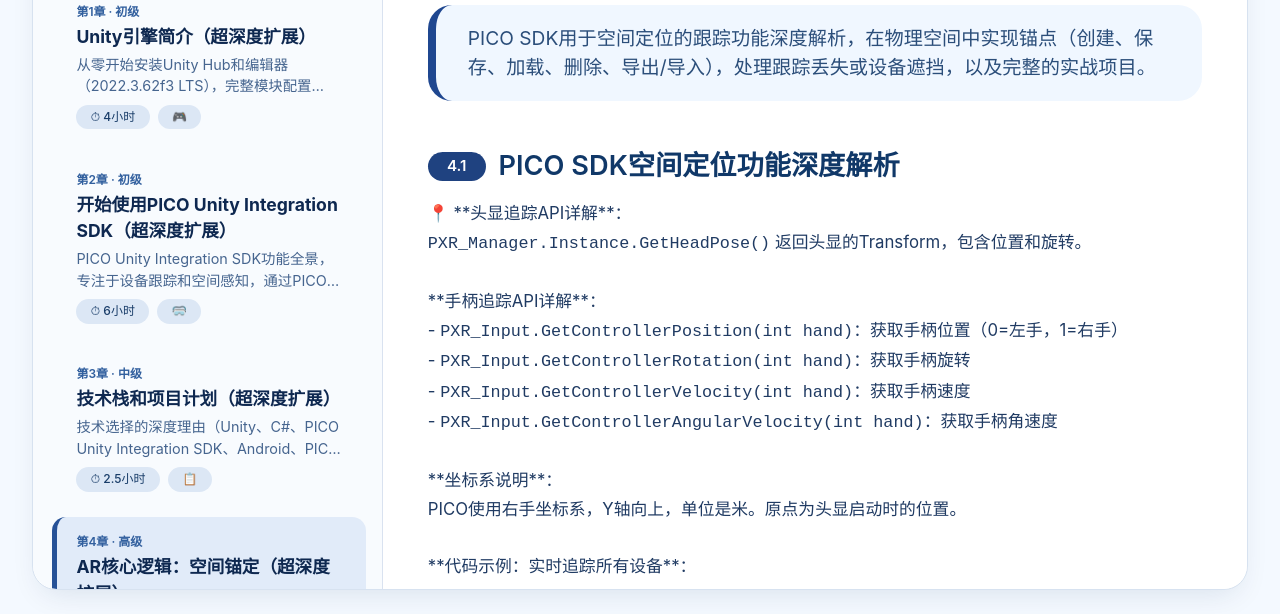
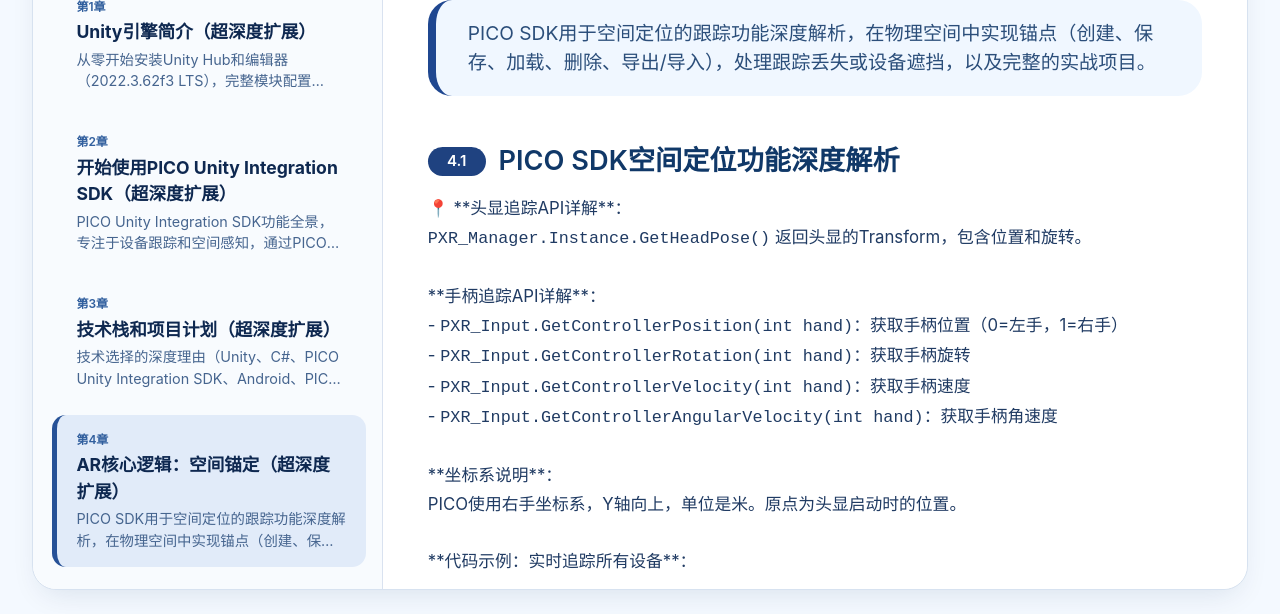
Before and after one commit to sakura-Dai/GRP-Team1-OER, a plain HTML site: page index.html in a window 1280 px wide. Shown: the part 186-800 px from the top of the page. Drawn offline with Linux system fonts and the light colour scheme.

Commit message:
Update index.html

```diff
--- a/index.html
+++ b/index.html
@@ -145,8 +145,6 @@
         .chapter-item .chapter-idx { font-size: 0.75rem; font-weight: 600; color: #315f9e; margin-bottom: 0.2rem; }
         .chapter-item .chapter-title { font-weight: 650; font-size: 1.1rem; color: #0e2850; margin-bottom: 0.2rem; }
         .chapter-item .chapter-desc { font-size: 0.9rem; color: #46658f; display: -webkit-box; -webkit-line-clamp: 2; -webkit-box-orient: vertical; overflow: hidden; }
-        .chapter-meta-tags { display: flex; gap: 0.5rem; margin-top: 0.5rem; flex-wrap: wrap; }
-        .chapter-meta-tags span { background: #dce7f5; color: #193d69; padding: 0.2rem 0.9rem; border-radius: 30px; font-size: 0.75rem; font-weight: 500; }
 
         /* 右侧内容区 */
         .content-area {
@@ -268,16 +266,22 @@
         .chapter-content-block li {
             margin-bottom: 0.3rem;
         }
+        .image-container {
+            text-align: center;
+            margin: 2rem 0;
+        }
+        .image-container img {
+            max-width: 100%;
+            border-radius: 8px;
+            box-shadow: 0 4px 12px rgba(0,0,0,0.1);
+            display: inline-block;
+        }
     </style>
 </head>
 <body>
     <div class="app-header">
         <div class="logo-area">
-            <h1>Unity + PICO SDK 深度扩展教程 <small>十全详细版·最终修订</small></h1>
-        </div>
-        <div class="header-actions">
-            <div class="search-wrapper"><input placeholder="搜索教程…" id="searchInput"><button>⌘K</button></div>
-            <div class="badge-light">📘 共8章 · 修订版</div>
+            <h1>Unity + PICO SDK 深度扩展教程</h1>
         </div>
     </div>
 
@@ -293,12 +297,12 @@
 
     <script>
         (function(){
-            // ==================== 深度扩展后的章节内容（所有reason已移除） ====================
+            // ==================== 深度扩展后的章节内容（所有reason已移除，删除了difficulty/duration/icon） ====================
             const tutorialData = { chapters: [] };
 
             // ========= 第1章 Unity引擎简介 =========
             tutorialData.chapters.push({
-                id: 1, title: "Unity引擎简介（超深度扩展）", difficulty: "初级", duration: "4小时", icon: "🎮",
+                id: 1, title: "Unity引擎简介（超深度扩展）",
                 description: "从零开始安装Unity Hub和编辑器（2022.3.62f3 LTS），完整模块配置（Android, Windows），编辑器五视图精讲，游戏对象和组件架构深度剖析。",
                 sections: [
                     { title: "1.1 Unity Hub安装与编辑器版本选择（含故障排除）",
@@ -421,7 +425,7 @@
 
             // ========= 第2章 开始使用PICO Unity Integration SDK =========
             tutorialData.chapters.push({
-                id: 2, title: "开始使用PICO Unity Integration SDK（超深度扩展）", difficulty: "初级", duration: "6小时", icon: "🥽",
+                id: 2, title: "开始使用PICO Unity Integration SDK（超深度扩展）",
                 description: "PICO Unity Integration SDK功能全景，专注于设备跟踪和空间感知，通过PICO开发者Portal集成SDK，为PICO设备配置项目设置，创建一个基本的AR跟踪应用并解决常见问题。",
                 sections: [
                     { title: "2.1 SDK功能全景：设备跟踪与空间感知详解",
@@ -541,7 +545,7 @@
 
             // ========= 第3章 技术栈和项目计划 =========
             tutorialData.chapters.push({
-                id: 3, title: "技术栈和项目计划（超深度扩展）", difficulty: "中级", duration: "2.5小时", icon: "📋",
+                id: 3, title: "技术栈和项目计划（超深度扩展）",
                 description: "技术选择的深度理由（Unity、C#、PICO Unity Integration SDK、Android、PICO 4 VR头戴设备、GitHub）， PICO SDK与其他AR框架的全面比较。",
                 sections: [
                     { title: "3.1 技术选型深度理由（含数据支撑）",
@@ -584,7 +588,7 @@
 
             // ========= 第4章 AR核心逻辑：空间锚定 =========
             tutorialData.chapters.push({
-                id: 4, title: "AR核心逻辑：空间锚定（超深度扩展）", difficulty: "高级", duration: "6小时", icon: "📍",
+                id: 4, title: "AR核心逻辑：空间锚定（超深度扩展）",
                 description: "PICO SDK用于空间定位的跟踪功能深度解析，在物理空间中实现锚点（创建、保存、加载、删除、导出/导入），处理跟踪丢失或设备遮挡，以及完整的实战项目。",
                 sections: [
                     { title: "4.1 PICO SDK空间定位功能深度解析",
@@ -809,7 +813,7 @@
 
             // ========= 第5章 核心游戏逻辑开发 =========
             tutorialData.chapters.push({
-                id: 5, title: "核心游戏逻辑开发（超深度扩展）", difficulty: "中级", duration: "6小时", icon: "⚡",
+                id: 5, title: "核心游戏逻辑开发（超深度扩展）",
                 description: "输入处理的模块化设计，基于Unity物理的弹射系统深度解析，碰撞检测与伤害计算（接口设计），对象池优化，健康UI实现。",
                 sections: [
                     { title: "5.1 输入处理模块化设计（完整框架）",
@@ -1092,7 +1096,8 @@
 
             // ========= 第6章 项目前期准备与利益相关者分析 =========
             tutorialData.chapters.push({
-                id: 6, title: "Project Preparation and Stakeholder Analysis",                 description: "Document the preparatory phase following a project win and prior to formal engagement with stakeholders, including team reflection, research, and background analysis.",
+                id: 6, title: "Project Preparation and Stakeholder Analysis",
+                description: "Document the preparatory phase following a project win and prior to formal engagement with stakeholders, including team reflection, research, and background analysis.",
                 sections: [
                     {
                         title: "Preparing for the Transition Period and Stakeholder Analysis",
@@ -1146,7 +1151,7 @@
                         <p>Good communication is key to stakeholder meetings. Instead of being stuck to the agenda, it's important to go with the flow of the conversation. If we've already gone over certain points in a previous conversation, it's probably best to avoid repeating them. Otherwise, we might end up frustrating the stakeholders. Also, if you ask the same questions over and over, it might make your team look unprepared and disorganized.</p>
                         <p>To improve communication, we recommend:</p>
                         <ul>
-                            <li><strong>Reading the room:</strong> Pay attention to stakeholders’ engagement levels and adapt accordingly.</li>
+                            <li><strong>Reading the room:</strong> Pay attention to stakeholders' engagement levels and adapt accordingly.</li>
                             <li><strong>Avoiding excessive repetition:</strong> Be mindful of what has already been discussed and prevent redundancy.</li>
                         </ul>
 
@@ -1162,7 +1167,7 @@
                         <ul>
                             <li><strong>Consistency Builds Trust:</strong> Keeping the same people in key roles ensures that stakeholders have a consistent point of contact, fostering stronger relationships over time.</li>
                             <li><strong>Role Familiarity Enhances Performance:</strong> When individuals perform the same role repeatedly, they become more skilled and efficient, leading to smoother meetings and better outcomes.</li>
-                            <li><strong>Balance Learning and Stakeholder Needs:</strong> While it’s important to provide team members with growth opportunities, this should be balanced with the need for stakeholder confidence and meeting effectiveness.</li>
+                            <li><strong>Balance Learning and Stakeholder Needs:</strong> While it's important to provide team members with growth opportunities, this should be balanced with the need for stakeholder confidence and meeting effectiveness.</li>
                         </ul>
 
                         <h3>Best Practices for Future Projects</h3>
@@ -1180,60 +1185,32 @@
 
             // ========= 第8章 配套示例项目 =========
             tutorialData.chapters.push({
-                id: 8, title: "配套示例项目（深度扩展）", difficulty: "初级", duration: "2小时", icon: "📦",
-                description: "链接到GitHub上完整的带注释的Unity项目，包括精简的AR场景，玩家预装，核心脚本和带注释代码的PICO SDK配置。",
+                id: 8, title: "配套示例项目（深度扩展）",
+                description: "玩家视角以及观众视角的演示视频，可在pico4上运行的unity包",
                 sections: [
-                    { title: "8.1 GitHub项目链接与下载",
-                      content: `🔗 <a class="external-link" href="#" target="_blank">(模拟链接) github.com/example/PICO-AR-Sports-Demo</a>
-                      <br>包含：
-                      <br>- 完整Unity项目 (Unity 2022.3.62f3)
-                      <br>- 预编译APK (可直接安装)
-                      <br>- 示例标记PDF (用于锚点放置)
-                      <br>- 项目结构文档` },
+                    { title: "8.1 玩家视角演示视频",
+                      content: `🎮 <strong>玩家视角演示视频：</strong>
+                      <br><br>🔗 <a class="external-link" href="#" target="_blank">(模拟链接) Player_Perspective_Demo.mp4</a>
+                      <br><br>📹 <strong>视频内容说明：</strong>
+                      <br>- 展示玩家在PICO 4头显中的第一人称游戏体验
+                      <br>- 演示手柄交互操作（击球、移动、菜单选择）
+                      <br>- 展示空间锚点定位与虚拟物体交互
+                      <br>- 实时反馈游戏得分与状态变化` },
 
-                    { title: "8.2 项目结构全解析",
-                      content: `📂 <strong>Assets目录详解：</strong>
-                      <div class="code-note">
-                      Assets/<br>
-                      ├── Art/               (体育模型、纹理)<br>
-                      ├── Scripts/            (所有C#脚本，带注释)<br>
-                      │   ├── Core/           (GameManager, ScoreManager)<br>
-                      │   ├── Interaction/     (RacketController, BallPhysics)<br>
-                      │   ├── Networking/      (NetworkPlayer, AnchorSync)<br>
-                      │   └── Utils/           (Singleton, Constants)<br>
-                      ├── Prefabs/             (Player, Ball, Net预制体)<br>
-                      ├── Scenes/              (MainAR, TestScene)<br>
-                      └── PICO/                 (SDK配置)
-                      </div>` },
+                    { title: "8.2 观众端演示视频",
+                      content: `👥 <strong>观众端演示视频：</strong>
+                      <br><br>🔗 <a class="external-link" href="#" target="_blank">(模拟链接) Spectator_Perspective_Demo.mp4</a>
+                      <br><br>📹 <strong>视频内容说明：</strong>
+                      <br>- 展示从第三方观察者视角观看游戏进行
+                      <br>- 展示观众界面的信息呈现（比分、状态、实时数据）
+                      <br>- 演示观众与游戏环境的交互方式` },
 
-                    { title: "8.3 核心脚本带注释示例",
-                      content: `📝 <strong>AnchorManager.cs (节选注释)：</strong>
-                      <div class="code-note">
-                      /// <summary><br>
-                      /// 管理空间锚点的创建、保存、加载。<br>
-                      /// 使用PXR_SpatialAnchor API，所有方法都有回调。<br>
-                      /// </summary><br>
-                      public void CreateAnchor(Vector3 pos) {<br>
-                      &nbsp;   // 异步创建，成功后在回调中保存<br>
-                      &nbsp;   PXR_SpatialAnchor.CreateAnchor(pos, Quaternion.identity, (anchor, res) => {<br>
-                      &nbsp;       if (res == AnchorResult.Success) {<br>
-                      &nbsp;           anchor.Save();  // 持久化到设备<br>
-                      &nbsp;           Debug.Log($"锚点已保存，UUID: {anchor.UUID}");<br>
-                      &nbsp;       }<br>
-                      &nbsp;   });<br>
-                      }
-                      </div>` },
-
-                    { title: "8.4 如何运行与实验",
-                      content: `▶️ <strong>5分钟快速启动：</strong>
-                      <br>1. 下载项目并解压。
-                      <br>2. 用Unity Hub打开项目，等待导入完成。
-                      <br>3. 在PXR_Manager中输入你的License。
-                      <br>4. 连接PICO设备，Build And Run。
-                      <br><br>🔧 <strong>尝试修改：</strong>
-                      <br>- 调整球的速度（BallPhysics中的power变量）
-                      <br>- 更换手柄震动强度
-                      <br>- 修改锚点保存数量` }
+                    { title: "8.3 可运行Unity项目包",
+                      content: `📦 <strong>Unity项目包 (PICO 4 可直接运行)：</strong>
+                      <br><br>🔗 <a class="external-link" href="#" target="_blank">(模拟链接) PICO-AR-Sports-Demo.unitypackage</a>
+                      <br><br>📂 <strong>包含内容：</strong>
+                      <br>- 完整Unity项目 (Unity 2022.3.62f3 LTS)
+                      <br>- 预编译APK文件 (可直接安装至PICO 4)` }
                 ]
             });
 
@@ -1246,10 +1223,9 @@
                 tutorialData.chapters.forEach(ch => {
                     const activeClass = (activeChapterId === ch.id) ? 'active' : '';
                     html += `<div class="chapter-item ${activeClass}" data-chapter-id="${ch.id}">
-                        <div class="chapter-idx">第${ch.id}章 · ${ch.difficulty}</div>
+                        <div class="chapter-idx">第${ch.id}章</div>
                         <div class="chapter-title">${ch.title}</div>
                         <div class="chapter-desc">${ch.description.substring(0,70)}…</div>
-                        <div class="chapter-meta-tags"><span>⏱ ${ch.duration}</span><span>${ch.icon}</span></div>
                     </div>`;
                 });
                 container.innerHTML = html;
```
Lines whose indentation alone changed are shown as unchanged.
